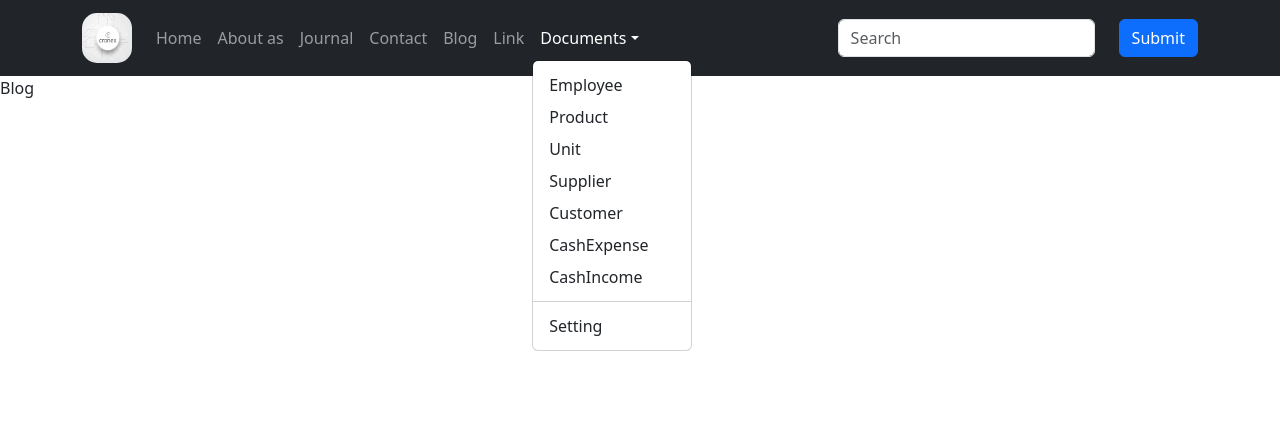
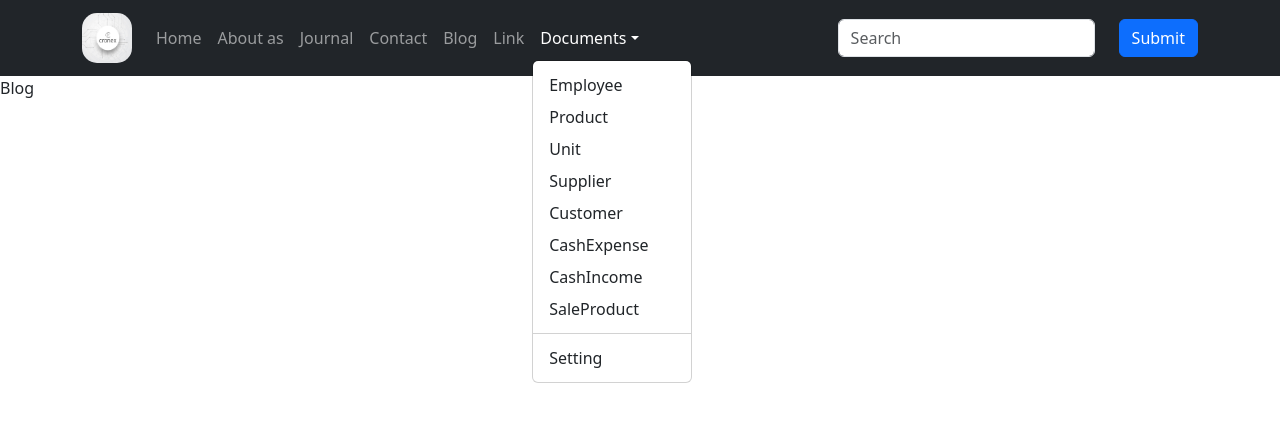
Before and after one commit to OlimovAmir/SaleOfProducts_Client, a React (Create React App) app: page /blog in a window 1280 px wide. Both pictures are taken after a click on the button "Documents". Shown: the top 422 px of the page. Built offline with nearby package versions, Linux system fonts and the light colour scheme.

Commit message:
added a menu item

```diff
--- a/src/components/header/Header.jsx
+++ b/src/components/header/Header.jsx
@@ -46,6 +46,7 @@ function Header() {
                                     <NavDropdown.Item href="/documents" >Customer</NavDropdown.Item>
                                     <NavDropdown.Item href="/documents" >CashExpense</NavDropdown.Item>
                                     <NavDropdown.Item href="/documents" >CashIncome</NavDropdown.Item>
+                                    <NavDropdown.Item href="/documents" >SaleProduct</NavDropdown.Item>
                                     <NavDropdown.Divider />
                                     <NavDropdown.Item href="#action/3.4">Setting</NavDropdown.Item>
                                 </NavDropdown>
```
